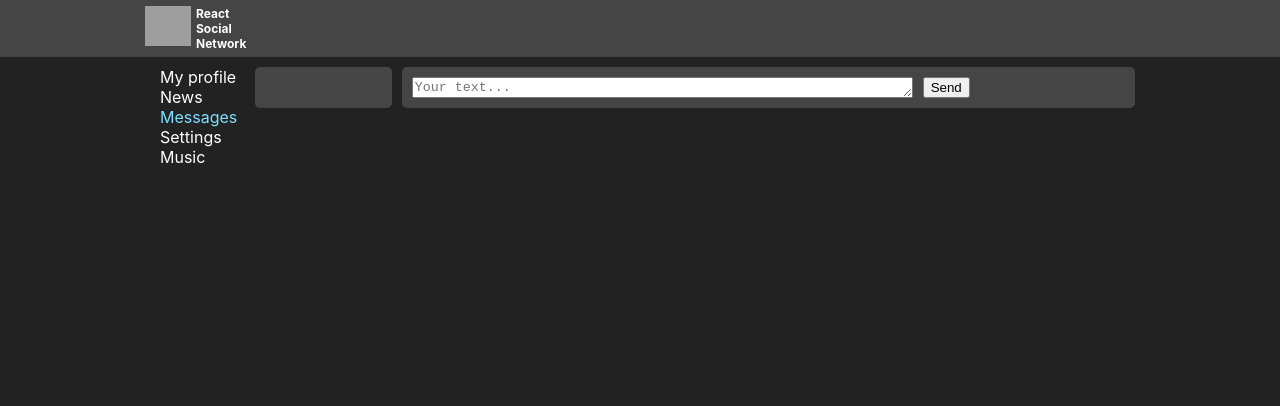
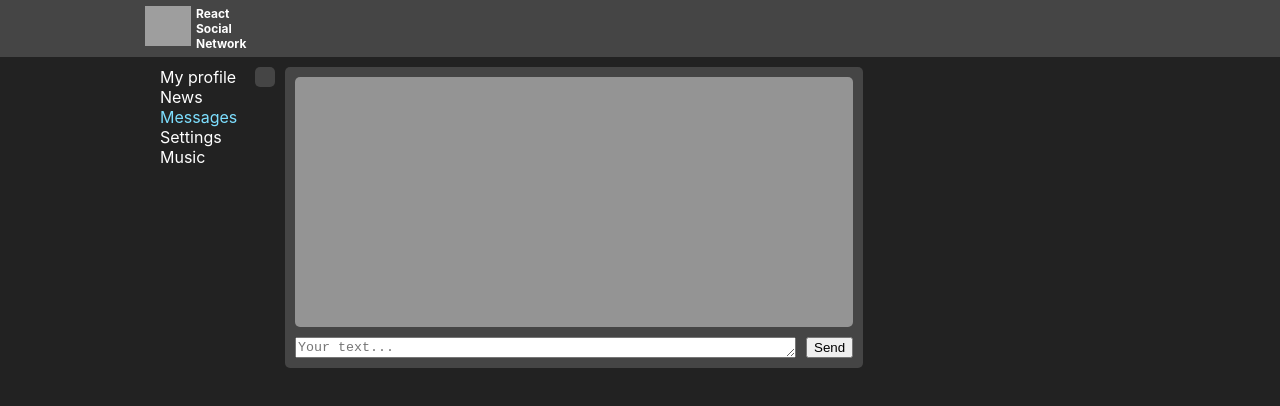
Before and after one commit to TomilinWow/social-network, a React (Create React App) app: page /dialogs in a window 1280 px wide. Shown: the top 406 px of the page. Built offline with nearby package versions, Linux system fonts and the light colour scheme; grey boxes are pictures that could not be loaded.

Commit message:
update css

```diff
--- /dev/null
+++ b/src/components/Dialogs/Dialog/Dialog.module.css
@@ -0,0 +1,16 @@
+
+
+.dialogItem{
+    text-align: center;
+    background-color: #949494;
+    padding: 5px 40px;
+    margin-bottom: 10px;
+    border-radius: 5px;
+
+}
+
+.dialogItem p{
+    margin: 0;
+    color: white;
+    font-weight: 600;
+}
--- a/src/components/Dialogs/Dialogs.module.css
+++ b/src/components/Dialogs/Dialogs.module.css
@@ -1,13 +1,23 @@
 .dialogs{
-    display: grid;
+    display: flex;
     grid-template-columns: 2fr 10fr;
+    align-items: flex-start;
 }
 
 .dialogItems{
     margin-right: 10px;
-    padding: 10px;
+    padding: 10px 10px;
     background-color: #454545;
     border-radius: 5px;
+}
+.messagesItems{
+    border-radius: 5px;
+    background-color: #949494;
+    overflow: auto;
+    padding-right: 20px;
+    height: 250px;
+    margin-bottom: 10px;
+
 }
 .messages{
     padding: 10px;
@@ -22,7 +32,8 @@
 
 }
 .messages{
-    text-align: center;
+    text-align: right;
+
 }
 .sendText{
 
```
Also changed, not shown: src/components/Dialogs/Message/Message.module.css (added).
